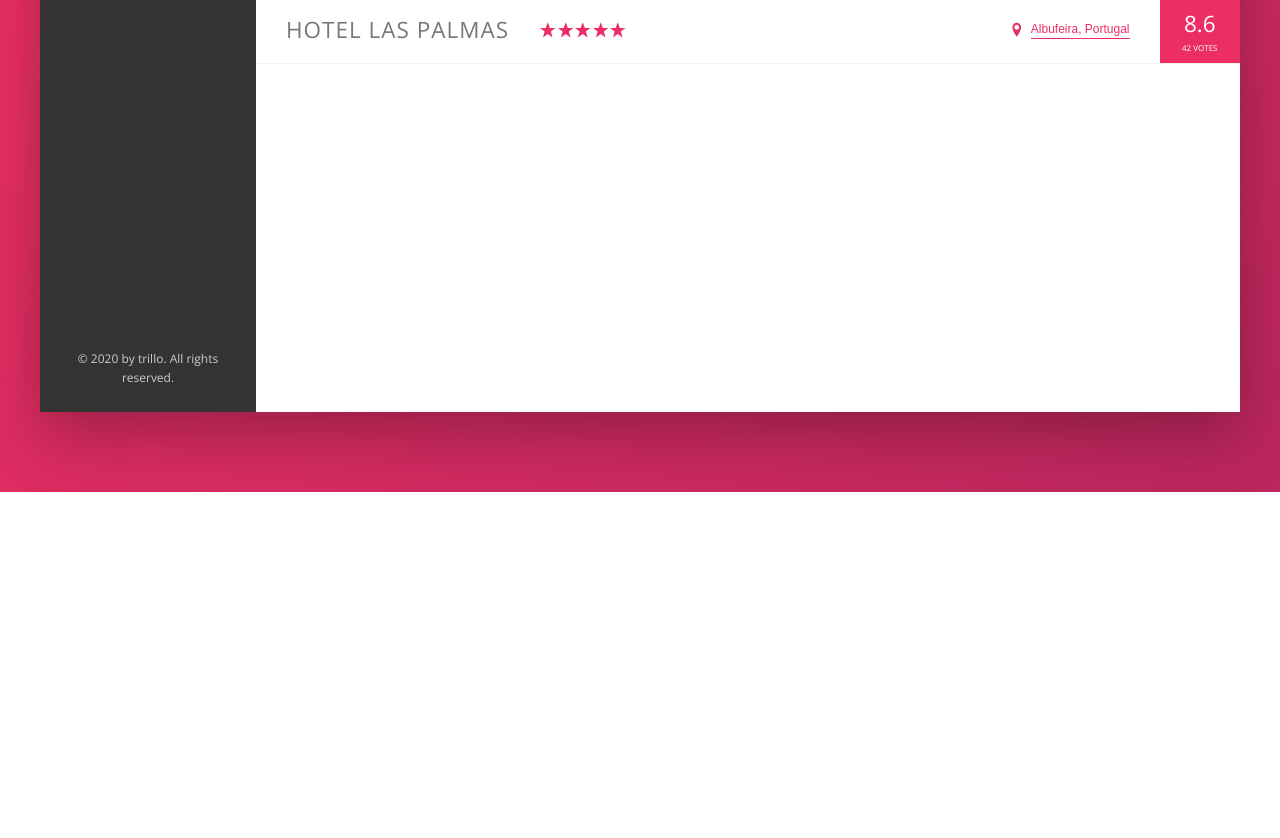
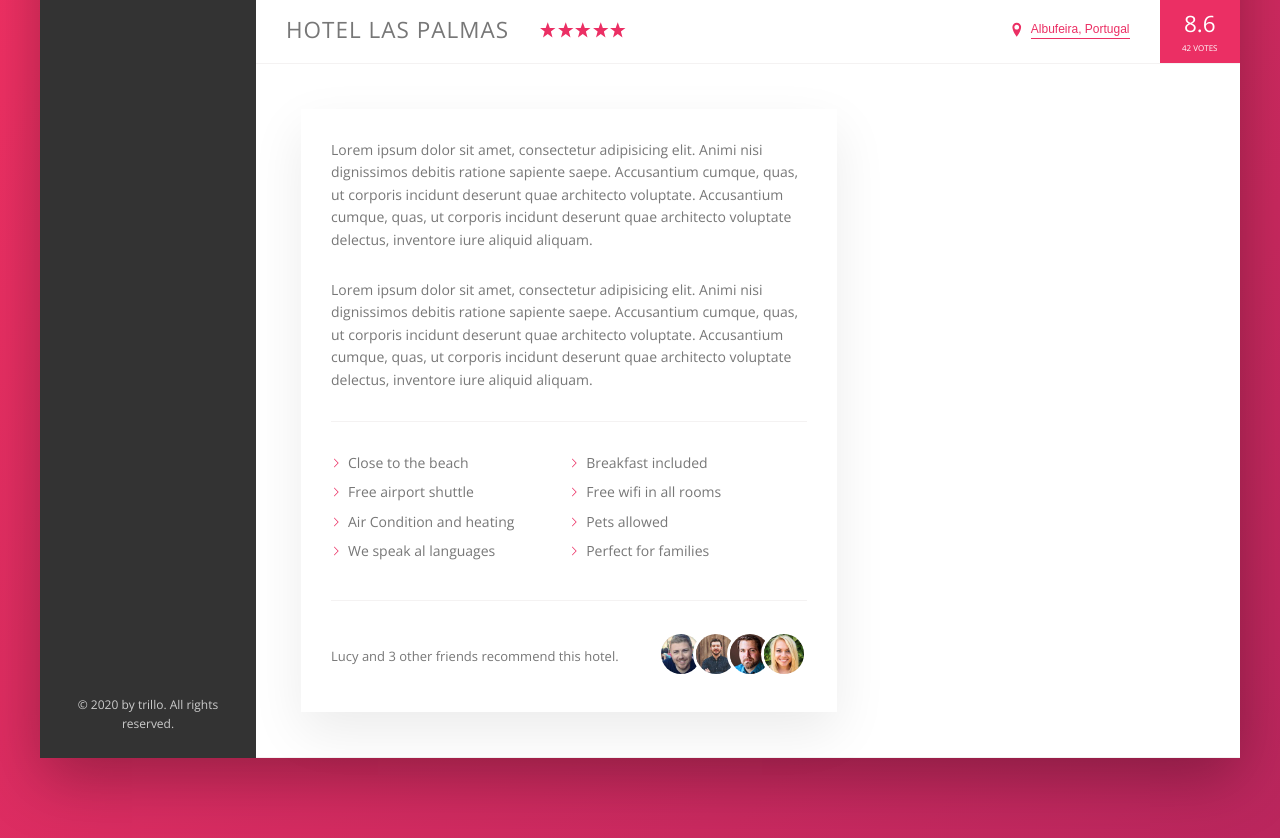
Before and after one commit to BradFabian/trillo, a website: page index.html in a window 1280 px wide. Shown: the part 538-1376 px from the top of the page. Before the commit the page ends 1030 px from the top, so only its background shows below. Drawn offline with nearby package versions, Linux system fonts and the light colour scheme.

Commit message:
description and reccomend section done

```diff
--- a/index.html
+++ b/index.html
@@ -127,6 +127,42 @@
                             <div class="overview__rating-count">42 votes</div>
                         </div>
                     </div>
+                    <div class="detail">
+                        <div class="description">
+                            <p class="paragraph">
+                                Lorem ipsum dolor sit amet, consectetur adipisicing elit. Animi nisi dignissimos debitis ratione sapiente saepe. Accusantium cumque, quas, ut corporis incidunt deserunt quae architecto voluptate.
+
+Accusantium cumque, quas, ut corporis incidunt deserunt quae architecto voluptate delectus, inventore iure aliquid aliquam.
+                            </p>
+                            <p class="paragraph">
+                                Lorem ipsum dolor sit amet, consectetur adipisicing elit. Animi nisi dignissimos debitis ratione sapiente saepe. Accusantium cumque, quas, ut corporis incidunt deserunt quae architecto voluptate.
+
+Accusantium cumque, quas, ut corporis incidunt deserunt quae architecto voluptate delectus, inventore iure aliquid aliquam.
+                            </p>
+                            <ul class="list">
+                                <li class="list__item">Close to the beach</li>
+                                <li class="list__item">Breakfast included</li>
+                                <li class="list__item">Free airport shuttle</li>
+                                <li class="list__item">Free wifi in all rooms</li>
+                                <li class="list__item">Air Condition and heating</li>
+                                <li class="list__item">Pets allowed</li>
+                                <li class="list__item">We speak al languages</li>
+                                <li class="list__item">Perfect for families</li>
+                            </ul>
+                            <div class="recommend">
+                                <p class="recommend__count"> Lucy and 3 other friends recommend this hotel.</p>
+                                <div class="recommend_friends">
+                                    <img src="img/user-3.jpg" alt="" class="recommend__photo">
+                                    <img src="img/user-4.jpg" alt="" class="recommend__photo">
+                                    <img src="img/user-5.jpg" alt="" class="recommend__photo">
+                                    <img src="img/user-6.jpg" alt="" class="recommend__photo">
+                                </div>
+                            </div>
+                        </div>
+                        <div class="user-reviews">
+
+                        </div>
+                    </div>
                 </main>
 
             </div>
--- a/sass/_components.scss
+++ b/sass/_components.scss
@@ -275,3 +275,63 @@
     box-shadow: none;
   }
 }
+///////// Paragraph
+.paragraph:not(:last-of-type) {
+  margin-bottom: 2em;
+}
+
+///////// List
+.list {
+  list-style: none;
+  margin: 3rem 0;
+  padding: 3rem 0;
+  border-top: 1px solid var(--grey-light-2);
+  border-bottom: 1px solid var(--grey-light-2);
+
+  display: flex;
+  flex-wrap: wrap;
+
+  &__item {
+    flex: 0 0 50%;
+    margin-bottom: 0.7rem;
+  }
+
+  &__item::before {
+    content: "";
+    display: inline-block;
+    height: 1rem;
+    width: 1rem;
+    margin-right: 0.7rem;
+    /*background-image: url(../img/chevron-thin-right.svg);
+    background-size: cover;*/
+    //masks
+    background-color: var(--color-primary);
+    -webkit-mask-image: url(../img/chevron-thin-right.svg);
+    -webkit-mask-size: cover;
+    mask-image: url(../img/chevron-thin-right.svg);
+    mask-size: cover;
+  }
+}
+///////// Recommend
+.recommend {
+  font-size: 1.3rem;
+  color: var(--color-grey-dark-3);
+  display: flex;
+  justify-content: space-between;
+  align-items: center;
+  &__count {
+  }
+  &__photo {
+    box-sizing: content-box;
+    height: 4rem;
+    width: 4rem;
+    border-radius: 50%;
+    border: 3px solid #fff;
+
+    &:not(:last-child) {
+      margin-right: -1.5rem;
+    }
+  }
+  &__friends {
+  }
+}
--- a/sass/_layout.scss
+++ b/sass/_layout.scss
@@ -32,5 +32,24 @@
 .hotel-view {
   background-color: #fff;
   flex: 1;
-  height: 80rem;
 }
+
+.detail {
+  display: flex;
+  padding: 4.5rem;
+  background-color: var(--color-grey-light-1);
+  border-bottom: 1px solid var(--grey-light-2);
+}
+
+.description {
+  font-size: 1.4rem;
+  flex: 0 0 60%;
+  background-color: #fff;
+  margin-right: 4.5rem;
+  box-shadow: 0 2rem 5rem rgba(0, 0, 0, 0.08);
+  padding: 3rem;
+}
+
+.user-reviews {
+  flex: 1;
+}
```
Also changed, not shown: css/style.css.
